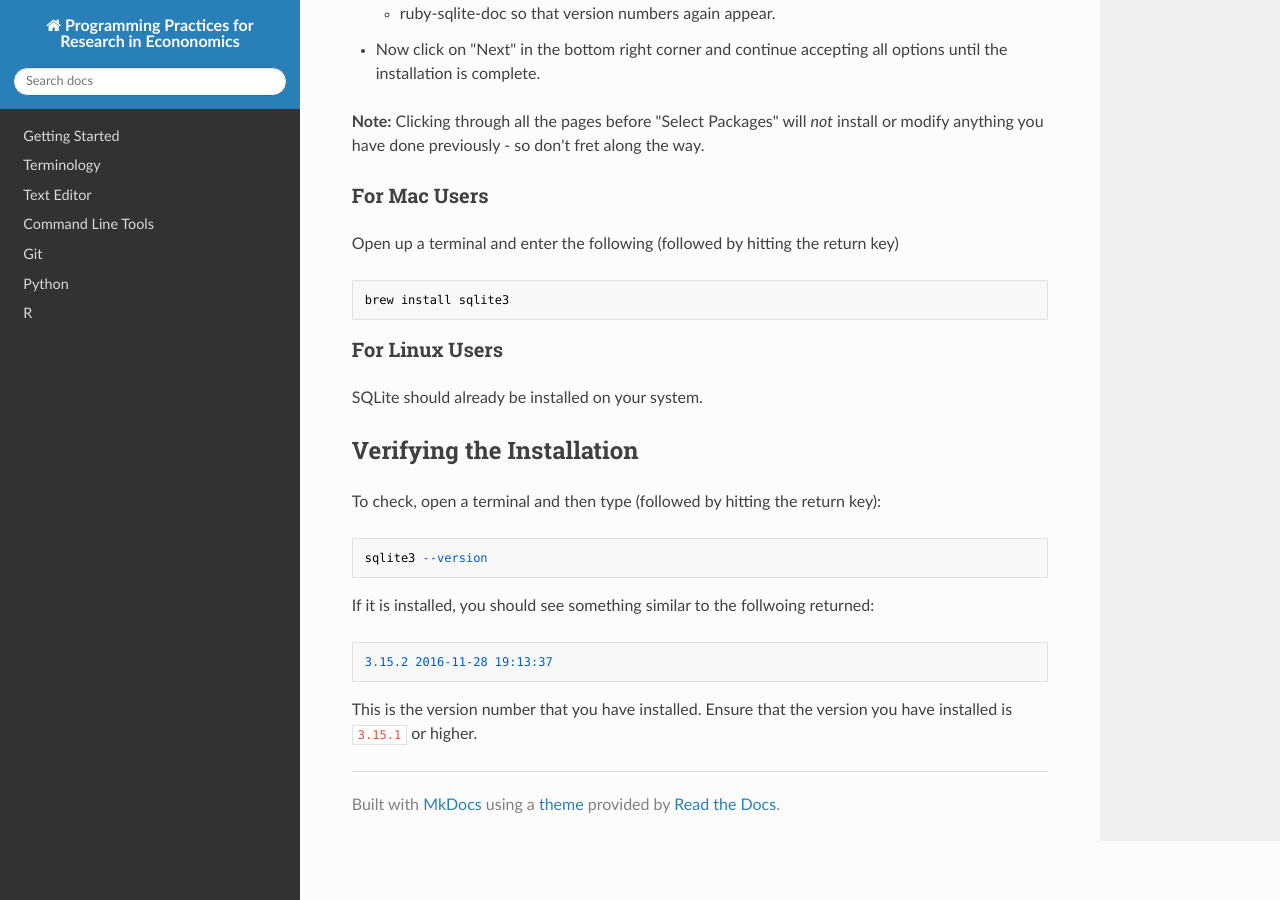
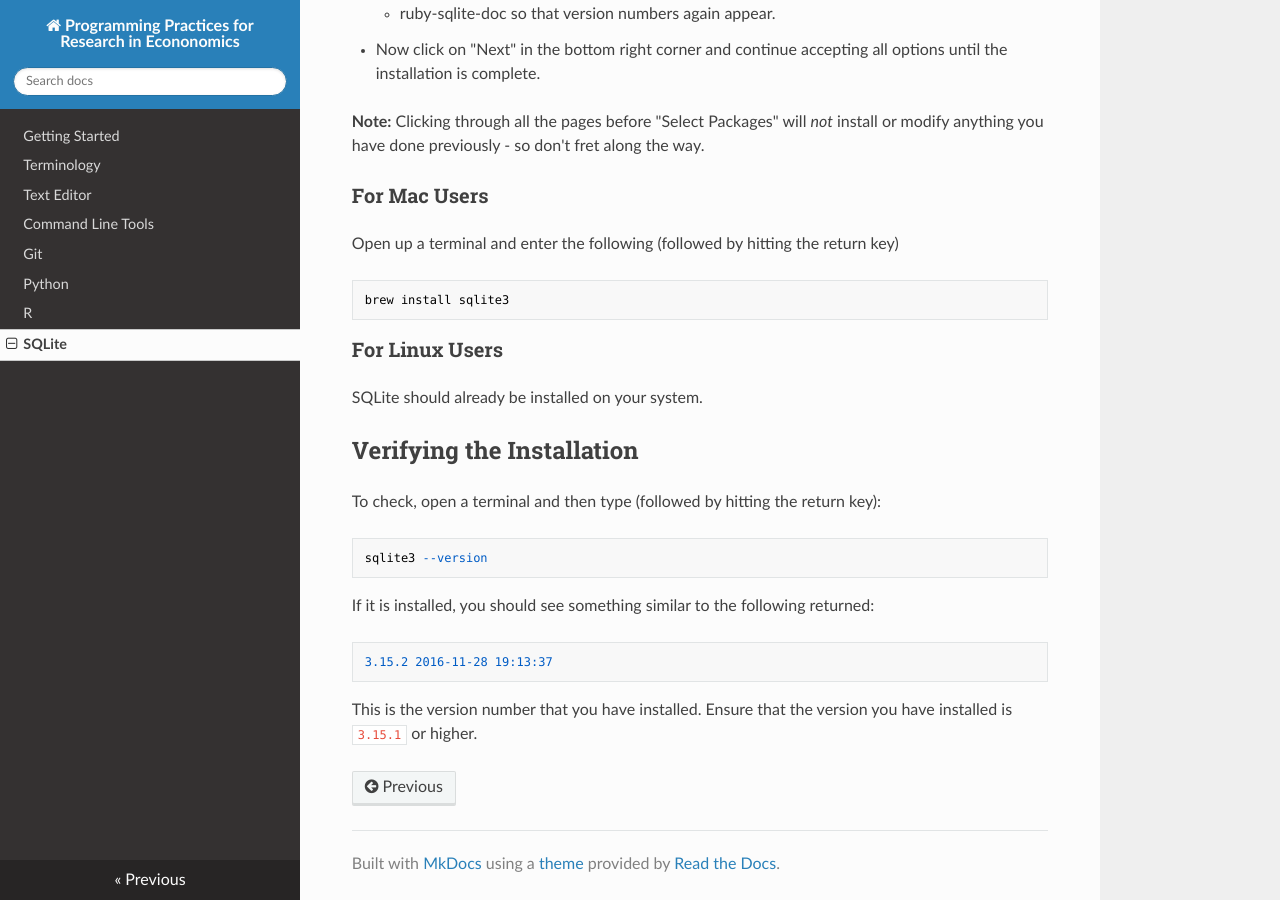
Before and after one commit to pp4rs/DEPRECATED-installation-guide, an MkDocs documentation site: the page built from docs/sqlite.md, in a window 1280 px wide and 900 px high, scrolled down 727 px. Built offline with MkDocs 1.6.1, drawn with Linux system fonts in a browser that asks for light colours; nearby versions of some CDN libraries; old or Windows-style settings are respelled for this version of MkDocs.

Commit message:
fixed typo in SQL install and added the page to the main index

```diff
--- a/docs/sqlite.md
+++ b/docs/sqlite.md
@@ -43,7 +43,7 @@ To check, open a terminal and then type (followed by hitting the return key):
 
     sqlite3 --version
 
-If it is installed, you should see something similar to the follwoing returned:
+If it is installed, you should see something similar to the following returned:
 
     3.15.2 2016-11-28 19:13:37
 
--- a/mkdocs.yml
+++ b/mkdocs.yml
@@ -10,7 +10,7 @@ pages:
 # - Automation with Make: make.md
 # - Automation with Waf: waf.md
 # - Build Tools: snakemake.md
-# - SQLite: sqlite.md
+- SQLite: sqlite.md
 # - Matlab: matlab.md
 # - Path Settings: path-setting.md
 # - Contact: contact.md
```
